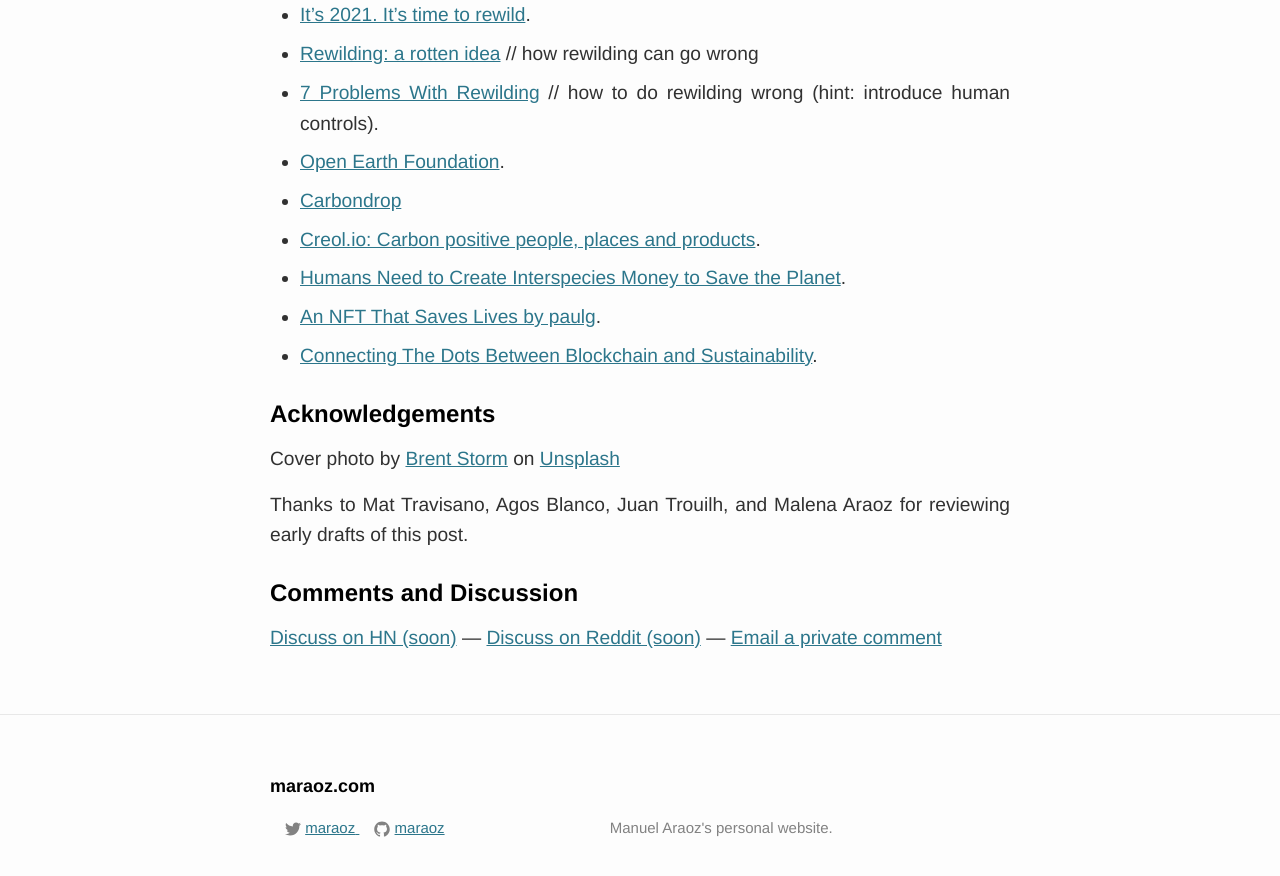
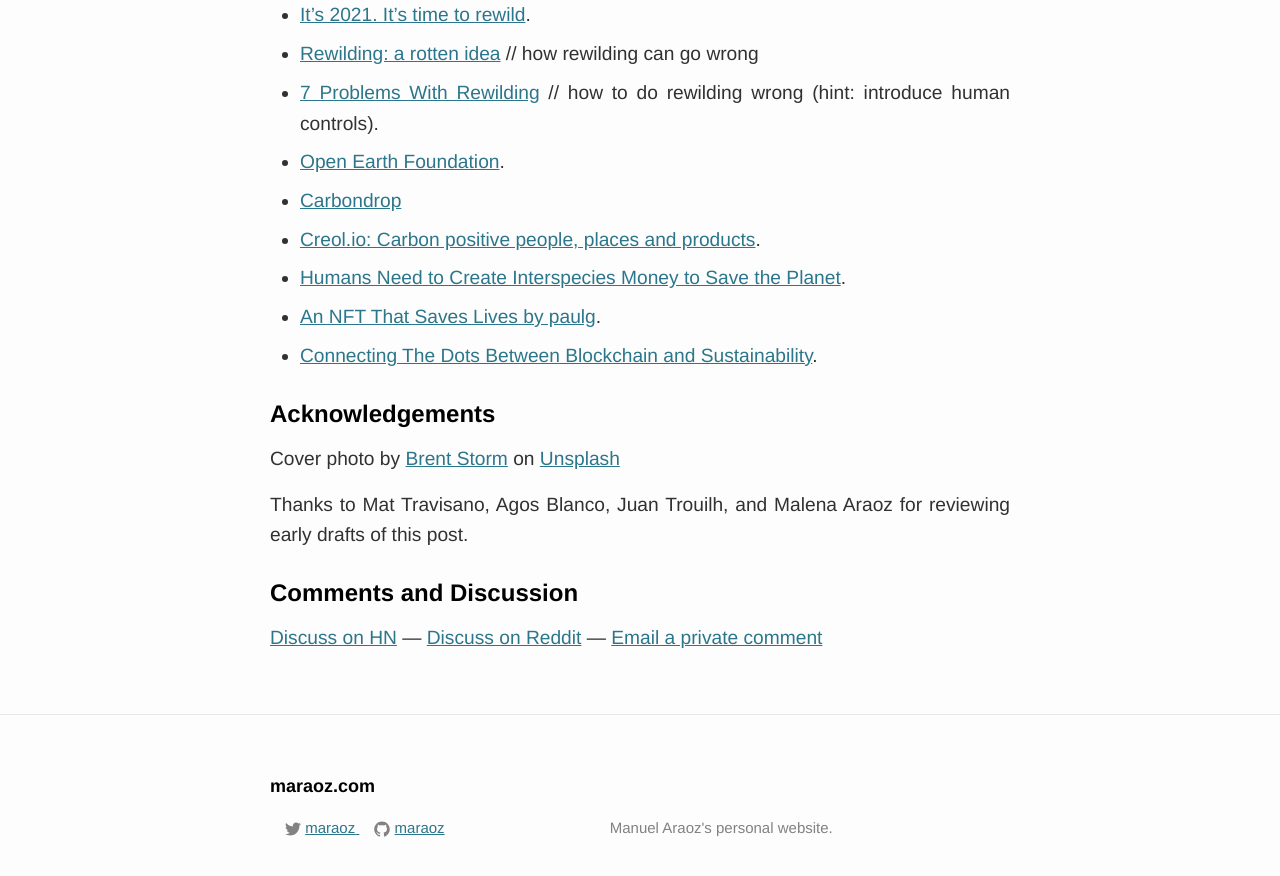
Before and after one commit to tobyornottobe/maraoz.github.io, a Jekyll site: the page built from _posts/2021-05-29-rewild.md, in a window 1280 px wide and 900 px high, scrolled down 5602 px. Shown: the top 876 px of the window. Built offline with Jekyll 4.4.1, drawn with Linux system fonts in a browser that asks for light colours.

Commit message:
add discussion links

```diff
--- a/_posts/2021-05-29-rewild.md
+++ b/_posts/2021-05-29-rewild.md
@@ -108,4 +108,4 @@
 Thanks to Mat Travisano, Agos Blanco, Juan Trouilh, and Malena Araoz for reviewing early drafts of this post.
 
 ### Comments and Discussion
-[Discuss on HN (soon)]() — [Discuss on Reddit (soon)]() — [Email a private comment](mailto:contact@maraoz.com)
+[Discuss on HN](https://news.ycombinator.com/item?id=27327231) — [Discuss on Reddit](https://www.reddit.com/r/ethereum/comments/nntg10/lets_rewild_the_earth_with_nfts/) — [Email a private comment](mailto:rewild@maraoz.com)
```
